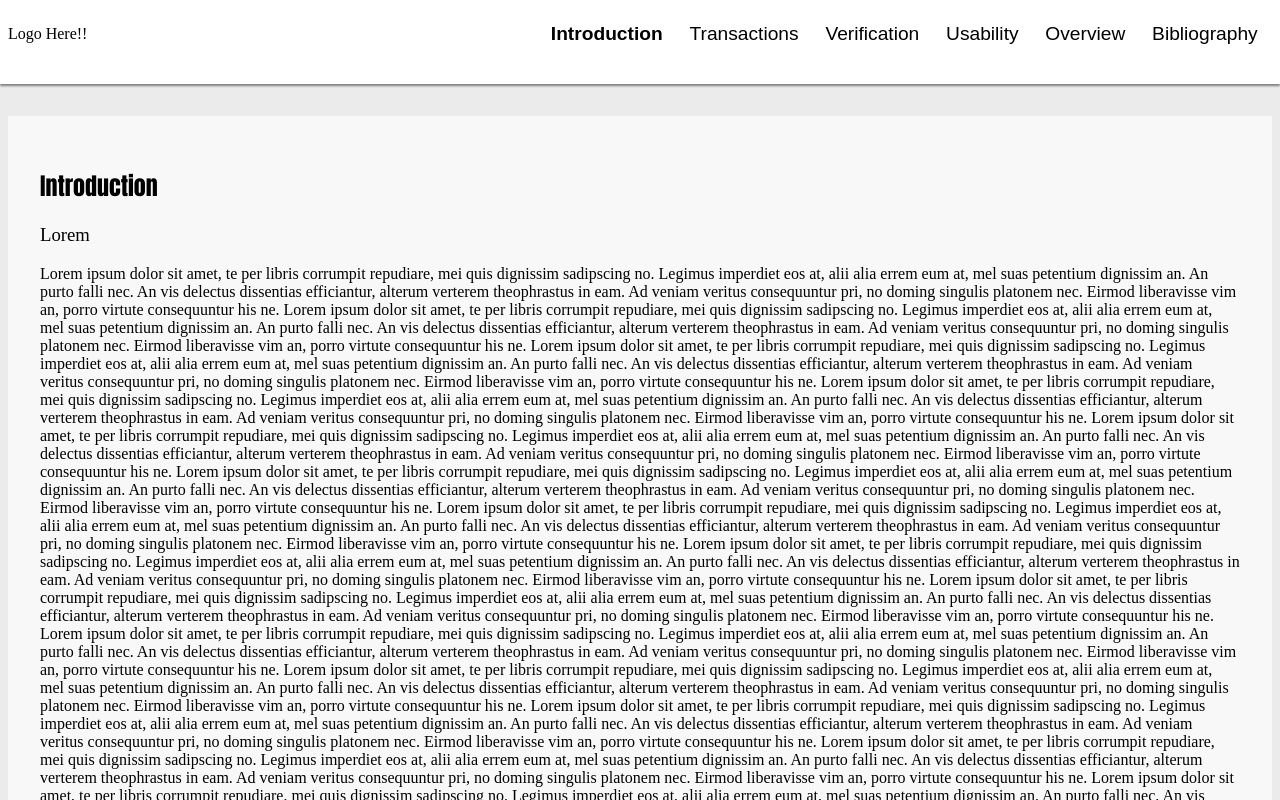
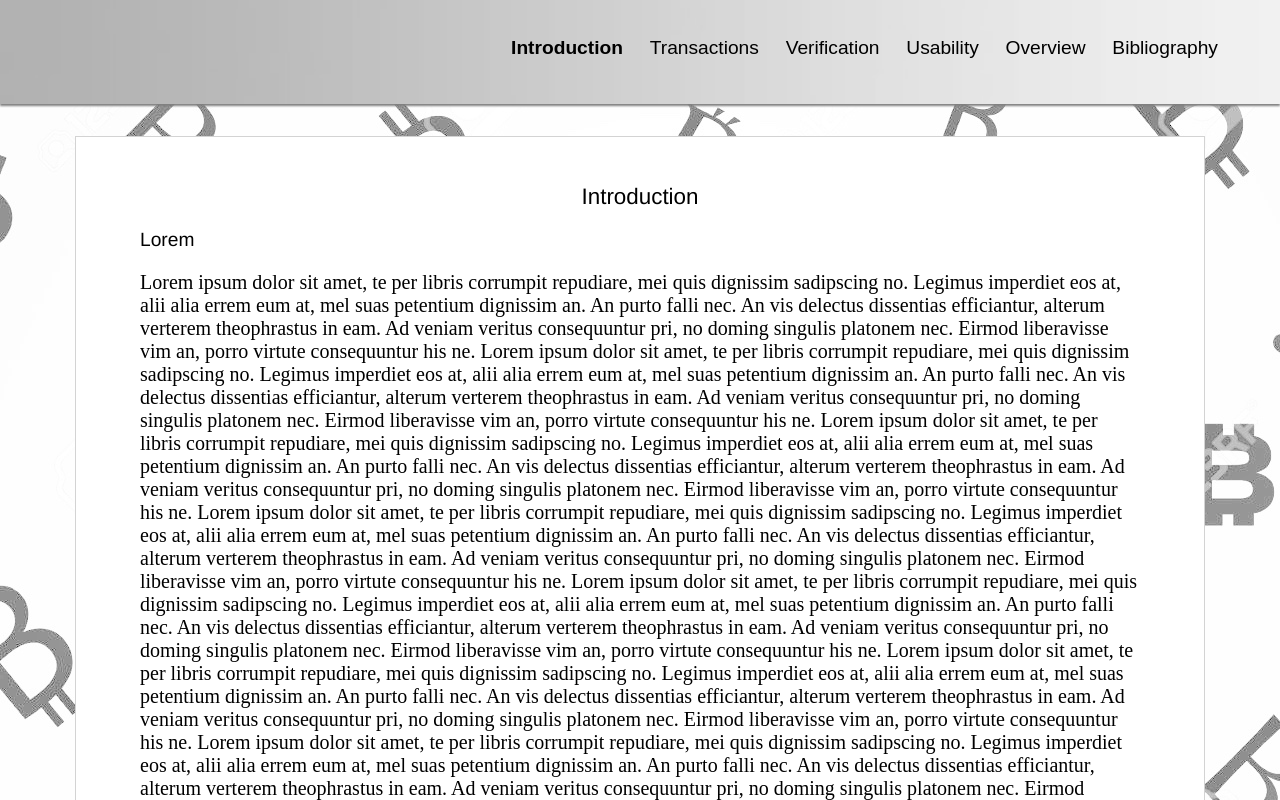
Before and after one commit to Topics-Group/topics_project_website, a plain HTML site: page introduction.html in a window 1280 px wide. Shown: the top 800 px of the page. Drawn offline with Linux system fonts and the light colour scheme.

Commit message:
Changed backgrounds of web pages and other small changes

```diff
--- a/introduction.html
+++ b/introduction.html
@@ -1,4 +1,5 @@
 <!DOCTYPE html>
+
 <html>
     <head>
     <link rel="stylesheet" href="main.css">
@@ -8,11 +9,7 @@
     <body>
         <div class="header">
             <table class="header">
-                <td class="logo">
-
-                    <div><p>Logo Here!!</p></div>
-
-                </td>
+                <td class="space"></td>
                 <td>
                     <table>
 
@@ -83,7 +80,7 @@
 
         <div class="main">
 
-            <h2>Introduction</h2>
+            <h1>Introduction</h1>
 
             <h3><a name="Lorem">Lorem</a></h3>
 
--- a/main.css
+++ b/main.css
@@ -4,13 +4,14 @@ body {
 
 h1 {
     text-align: center;
-    font-family: "Impact", "Helvetica";
+    font-family: "Helvetica";
     font-size: 1.75vw;
     font-weight: normal;
 }
 
-h2 {
-    font-family: "Impact", "Helvetica";
+h3 {
+    font-family: "Helvetica";
+    font-size: 1.5vw;
 }
 
 table.header {
@@ -20,12 +21,12 @@ table.header {
     border-collapse: collapse;
 }
 
-td.logo {
+td.space {
     padding-right: 35vw;
 }
 
 td.navbar {
-    font-family: "ImpactHelvetica NeueHelvetica Neue", "Helvetica";
+    font-family: "Helvetica Neue", "Helvetica";
     padding-left: 0.5vw;
     padding-right: 0.5vw;
     font-size: 1.5vw;
@@ -36,27 +37,30 @@ div.header {
     padding-left: 0em;
     background-color: white;
     box-shadow: 0em 0.15em 0.125em grey;
-    padding-bottom: 1.5em;
-    padding-top: 0.5em;
-    /* FOR QR CODE
-
-    background-image: url("https://upload.wikimedia.org/wikipedia/commons/thumb/9/9b/Wikipedia_mobile_en.svg/2000px-Wikipedia_mobile_en.svg.png");
+    padding-bottom: 2.5em;
+    padding-top: 2em;
+    background-image: url("Grey%20Gradient.jpg");
     background-position: center;
-    background-size: cover;*/
+    background-size: cover;
 }
 
 div.main {
     margin-left: auto;
     margin-right: auto;
     margin-top: 2em;
-    max-width: 1200px;
+    max-width: 1000px;
     padding: 2em;
+    padding-left: 4em;
+    padding-right: 4em;
     margin-bottom: 2em;
-    background-color: #F8F8F8;
+    background-color: white;
+    border-color: lightgrey;
+    border-style: solid;
+    border-width: thin;
 }
 
 html {
-    background-color: #EBEBEB;
+    background-image: url("BTC%20bg.jpg");
 }
 
 
@@ -73,7 +77,7 @@ a.navbar {
 }
 
 p.main {
-    font-size: 1em;
+    font-size: 1.25em;
 }
 
 a {
@@ -92,7 +96,7 @@ div.dropdown-elems {
     display: none;
     position: absolute;
     background-color: white;
-    box-shadow: 0em 0.1em 0.05em grey;
+    box-shadow: 0em 0.1em 0.075em grey;
 }
 
 div.dropdown-elems a {
@@ -111,7 +115,7 @@ a.dropdown:hover {
 button.dropdown {
     font-size: 1.5vw;
     border: none;
-    background-color: white;
+    background-color: transparent;
 }
 
 button.dropdown:hover {
```
Also changed, not shown: bibliography.html (+2 -6 lines), overview.html (+2 -6 lines), transactions.html (+2 -6 lines), usability.html (+2 -6 lines), verification.html (+2 -6 lines), BTC bg.jpg (added), Grey Gradient.jpg (added).
